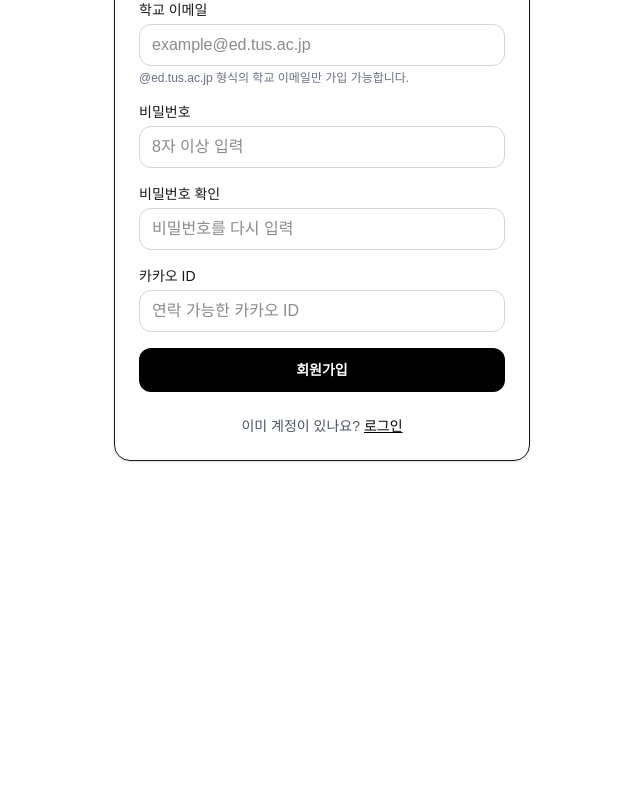
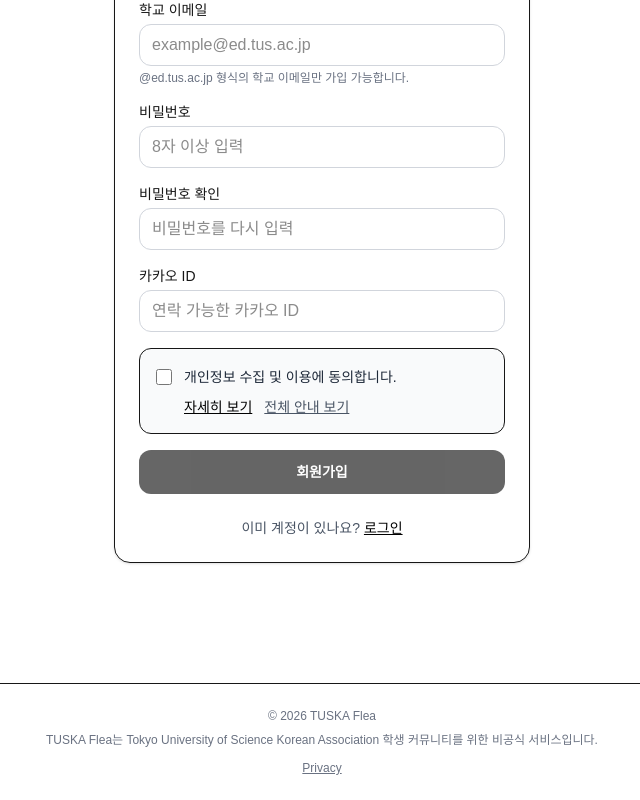
Before and after one commit to dohbee/TUSKA-flea, a Next.js app: page /signup in a window 1280 px wide. Shown: the part 321-1121 px from the top of the page, without its empty margins (318-958 px from the left). Before the commit the page ends 822 px from the top, so only its background shows below. Built offline with nearby package versions, Linux system fonts and the light colour scheme; no server answers.

Commit message:
change footer

```diff
--- a/app/layout.tsx
+++ b/app/layout.tsx
@@ -1,10 +1,11 @@
 import type { Metadata } from "next";
 import "./globals.css";
 import Header from "@/components/layout/header";
+import Footer from "@/components/layout/footer";
 
 export const metadata: Metadata = {
   title: "TUSKA Flea",
-  description: "도쿄 이과 대학교 한국인 유학생 대상 중고/나눔 게시판",
+  description: "학교 한국인 유학생 대상 중고/나눔 게시판",
 };
 
 export default function RootLayout({
@@ -14,9 +15,12 @@ export default function RootLayout({
 }>) {
   return (
     <html lang="ko">
-      <body className="bg-gray-50 text-black">
-        <Header />
-        <main>{children}</main>
+      <body className="min-h-screen bg-gray-50 text-black">
+        <div className="flex min-h-screen flex-col">
+          <Header />
+          <main className="flex-1">{children}</main>
+          <Footer />
+        </div>
       </body>
     </html>
   );
--- /dev/null
+++ b/app/privacy/page.tsx
@@ -0,0 +1,75 @@
+export default function PrivacyPage() {
+  return (
+    <main className="mx-auto max-w-3xl px-4 py-10">
+      <div className="rounded-2xl border bg-white p-6 shadow-sm">
+        <h1 className="text-2xl font-bold">개인정보 수집 및 이용 안내</h1>
+
+        <p className="mt-4 text-sm leading-7 text-gray-700">
+          TUSKA Flea는 Tokyo University of Science Korean Association 구성원을 위한
+          중고거래·무료나눔 서비스입니다. 서비스 제공을 위해 필요한 최소한의
+          개인정보만 수집 및 이용합니다.
+        </p>
+
+        <section className="mt-8 space-y-6 text-sm leading-7 text-gray-700">
+          <div>
+            <h2 className="text-base font-semibold text-black">1. 수집하는 정보</h2>
+            <p className="mt-2">
+              회원가입 및 서비스 이용 과정에서 아래 정보를 수집합니다.
+            </p>
+            <ul className="mt-2 list-disc pl-5">
+              <li>이름</li>
+              <li>이메일 주소</li>
+              <li>카카오톡 ID</li>
+            </ul>
+          </div>
+
+          <div>
+            <h2 className="text-base font-semibold text-black">2. 이용 목적</h2>
+            <ul className="mt-2 list-disc pl-5">
+              <li>회원 식별 및 로그인 기능 제공</li>
+              <li>게시글 작성자 확인</li>
+              <li>이용자 간 거래 및 연락 수단 제공</li>
+              <li>서비스 운영 및 기본적인 문의 대응</li>
+            </ul>
+          </div>
+
+          <div>
+            <h2 className="text-base font-semibold text-black">3. 보관 기간</h2>
+            <p className="mt-2">
+              수집한 개인정보는 회원 탈퇴 또는 서비스 이용 종료 시까지 보관하며,
+              운영상 필요한 범위를 제외하고 지체 없이 삭제를 검토합니다.
+            </p>
+          </div>
+
+          <div>
+            <h2 className="text-base font-semibold text-black">4. 제3자 제공</h2>
+            <p className="mt-2">
+              수집한 개인정보는 이용자 간 거래에 필요한 범위 내에서 서비스 화면에
+              표시될 수 있으며, 그 외의 목적으로 제3자에게 판매하거나 제공하지
+              않습니다.
+            </p>
+          </div>
+
+          <div>
+            <h2 className="text-base font-semibold text-black">5. 표시되는 정보</h2>
+            <p className="mt-2">
+              서비스 이용 과정에서 작성자의 이름과 카카오톡 ID는 다른 로그인
+              이용자에게 게시글 작성자 정보로 표시될 수 있습니다.
+            </p>
+          </div>
+
+          <div>
+            <h2 className="text-base font-semibold text-black">6. 문의</h2>
+            <p className="mt-2">
+              본 안내와 관련한 문의는 TUSKA Flea 운영자에게 전달해 주세요.
+            </p>
+          </div>
+        </section>
+
+        <p className="mt-8 text-xs text-gray-500">
+          본 안내는 서비스 운영 상황에 따라 변경될 수 있습니다.
+        </p>
+      </div>
+    </main>
+  );
+}
--- a/components/auth/signup-form.tsx
+++ b/components/auth/signup-form.tsx
@@ -19,6 +19,8 @@ export default function SignupForm() {
   const [error, setError] = useState<string | null>(null);
   const [successMessage, setSuccessMessage] = useState<string | null>(null);
   const [loading, setLoading] = useState(false);
+  const [agreedToPrivacy, setAgreedToPrivacy] = useState(false);
+  const [showPrivacySummary, setShowPrivacySummary] = useState(false);
 
   function validateForm() {
   if (!/^[가-힣]{2,5}$/.test(fullName)) {
@@ -47,6 +49,9 @@ export default function SignupForm() {
 
   if (signupType === "freshman" && !inviteCode) {
     return "신입생 가입은 초대코드가 필요합니다.";
+  }
+  if (!agreedToPrivacy) {
+    return "개인정보 수집 및 이용에 동의해주세요.";
   }
 
   return null;
@@ -105,6 +110,8 @@ const handleSubmit = async (e: React.FormEvent<HTMLFormElement>) => {
     setConfirmPassword("");
     setContactKakaoId("");
     setInviteCode("");
+    setAgreedToPrivacy(false);
+    setShowPrivacySummary(false);
   } catch (err) {
     setError("회원가입 중 오류가 발생했습니다.");
   } finally {
@@ -267,10 +274,60 @@ const handleSubmit = async (e: React.FormEvent<HTMLFormElement>) => {
             />
           </div>
         )}
+<div className="rounded-xl border bg-gray-50 p-4">
+  <div className="flex items-start gap-3">
+    <input
+      id="privacy-agreement"
+      type="checkbox"
+      checked={agreedToPrivacy}
+      onChange={(e) => setAgreedToPrivacy(e.target.checked)}
+      className="mt-1 h-4 w-4"
+    />
 
+    <div className="flex-1">
+      <label
+        htmlFor="privacy-agreement"
+        className="text-sm font-medium text-gray-800"
+      >
+        개인정보 수집 및 이용에 동의합니다.
+      </label>
+
+      <div className="mt-2 flex flex-wrap items-center gap-3 text-sm">
+        <button
+          type="button"
+          onClick={() => setShowPrivacySummary((prev) => !prev)}
+          className="font-medium text-black underline"
+        >
+          {showPrivacySummary ? "접기" : "자세히 보기"}
+        </button>
+
+        <Link href="/privacy" className="text-gray-600 underline">
+          전체 안내 보기
+        </Link>
+      </div>
+
+      {showPrivacySummary && (
+        <div className="mt-3 rounded-lg bg-white p-3 text-xs leading-6 text-gray-700">
+          <p>
+            TUSKA Flea는 회원 식별, 게시글 작성자 확인, 이용자 간 연락 수단 제공을
+            위해 이름, 이메일 주소, 카카오톡 ID를 수집합니다.
+          </p>
+          <p className="mt-2">
+            수집된 정보는 회원 탈퇴 또는 서비스 이용 종료 시까지 보관되며,
+            서비스 운영에 필요한 범위를 제외하고 제3자에게 제공하지 않습니다.
+          </p>
+          <p className="mt-2">
+            게시글 작성 시 작성자의 이름과 카카오톡 ID는 다른 로그인 이용자에게
+            표시될 수 있습니다.
+          </p>
+        </div>
+      )}
+    </div>
+  </div>
+</div>
         <button
             type="submit"
-            disabled={loading}
+            disabled={loading || !agreedToPrivacy}
             className="w-full rounded-xl bg-black px-4 py-3 text-sm font-semibold text-white disabled:cursor-not-allowed disabled:opacity-60"
         >
             {loading ? "가입 처리 중..." : "회원가입"}
--- /dev/null
+++ b/components/layout/footer.tsx
@@ -0,0 +1,22 @@
+import Link from "next/link";
+
+export default function Footer() {
+  return (
+    <footer className="mt-20 border-t bg-white py-6">
+      <div className="mx-auto max-w-5xl px-4 text-center text-xs text-gray-500">
+        <p>© {new Date().getFullYear()} TUSKA Flea</p>
+
+        <p className="mt-2">
+          TUSKA Flea는 Tokyo University of Science Korean Association 학생
+          커뮤니티를 위한 비공식 서비스입니다.
+        </p>
+
+        <div className="mt-3 flex justify-center gap-4">
+          <Link href="/privacy" className="underline hover:text-gray-700">
+            Privacy
+          </Link>
+        </div>
+      </div>
+    </footer>
+  );
+}
--- a/components/layout/header.tsx
+++ b/components/layout/header.tsx
@@ -14,7 +14,7 @@ export default function Header() {
   const router = useRouter();
   const pathname = usePathname();
 
- if (pathname === "/" || pathname === "/login" || pathname === "/signup") {
+ if (pathname === "/" || pathname === "/login" || pathname === "/signup" || pathname === "/privacy") {
   return null;
 }
 
```
